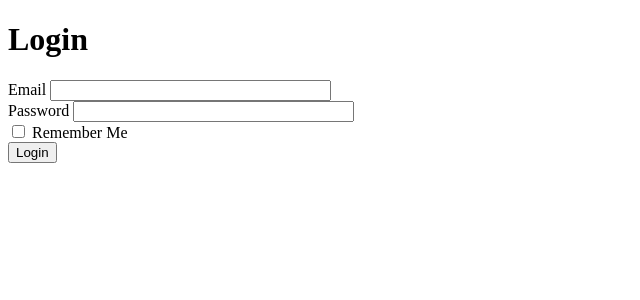
After one commit to yvonnegichovi/e-commerce, a Flask app: page /login in a window 1280 px wide. The commit adds this page. Shown: the top 300 px of the page, without its empty margins (0-640 px from the left). Run offline with Flask 3, Linux system fonts and the light colour scheme.

Commit message:
implemented login and register, set up database

```diff
--- a/entry/forms.py
+++ b/entry/forms.py
@@ -12,3 +12,10 @@ class RegistrationForm(FlaskForm):
     password = PasswordField('Password', validators=[DataRequired()])
     confirm_password = PasswordField('Confirm Password', validators=[DataRequired(), EqualTo('password')])
     submit = SubmitField('Register')
+
+
+class LoginForm(FlaskForm):
+    email = StringField('Email', validators=[DataRequired(), Email()])
+    password = PasswordField('Password', validators=[DataRequired()])
+    remember = BooleanField('Remember Me')
+    submit = SubmitField('Login')
--- a/entry/models.py
+++ b/entry/models.py
@@ -2,6 +2,12 @@ from flask_login import LoginManager, UserMixin, login_user, login_required, log
 from flask_sqlalchemy import SQLAlchemy
 from werkzeug.security import generate_password_hash, check_password_hash
 from datetime import datetime
+from entry import db, login_manager
+
+
+@login_manager.user_loader
+def load_user(user_id):
+    return User.query.get(int(user_id))
 
 
 class User(db.Model, UserMixin):
--- a/entry/routes/user_routes.py
+++ b/entry/routes/user_routes.py
@@ -1,9 +1,46 @@
 from flask import Blueprint, render_template, flash, redirect, url_for, request
-from entry.forms import RegistrationForm
+from entry.forms import RegistrationForm, LoginForm
 from entry.models import User
+from entry import app, db
+from flask_login import login_user, logout_user, login_required, current_user
 
 auth = Blueprint('auth', __name__)
 
 @auth.route('/register', methods=['GET', 'POST'])
 def register():
+    form = RegistrationForm()
+    if form.validate_on_submit():
+        existing_user = User.query.filter_by(email=form.email.data).first()
+        if existing_user:
+            flash('Email address already exists', 'danger')
+            return redirect(url_for('auth.register'))
+
+        new_user = User(
+            name=form.name.data,
+            email=form.email.data,
+            phone=form.phone.data,
+            password=generate_password_hash(form.password_hash.data)
+        )
+        db.session.add(new_user)
+        db.session.commit()
+        flash('Registration successful! Please log in.', 'success')
+        return redirect(url_for('auth.login'))
     return render_template('register.html', title='Register', form=form)
+
+
+@auth.route('/login', methods=['GET', 'POST'])
+def login():
+    form = LoginForm()
+    if form.validate_on_submit():
+        user = User.query.filter_by(email=form.email.data).first()
+        if user and check_password_hash(user.password, form.password.data):
+            login_user(user, remember=form.remember.data)
+            return redirect(url_for('dashboard'))
+        flash('Invalid email or password', 'danger')
+    return render_template('login.html', title='Login', form=form)
+
+
+@auth.route('/dashboard')
+@login_required
+def dashboard():
+    return render_template('dashboard.html', title='Dashboard')
--- a/entry/templates/home.html
+++ b/entry/templates/home.html
@@ -31,7 +31,7 @@
                         <a class="nav-link" href="{{ url_for('auth.register') }}">Register</a>
                     </li>
                     <li class="nav-item">
-                        <a class="nav-link" href="#">Login</a>
+                        <a class="nav-link" href="{{ url_for('auth.login') }}">Login</a>
                     </li>
                 </ul>
             </div>
--- /dev/null
+++ b/entry/templates/login.html
@@ -0,0 +1,39 @@
+<!DOCTYPE html>
+<html lang="en">
+<head>
+    <meta charset="UTF-8">
+    <meta name="viewport" content="width=device-width, initial-scale=1.0">
+    <title>Zed Beauty - Login</title>
+</head>
+<body>
+    <h1>Login</h1>
+    <form method="POST">
+        {{ form.hidden_tag() }}  <!-- Include CSRF token -->
+
+        <div>
+            <label for="email">Email</label>
+            {{ form.email(size=32) }}
+            {% for error in form.email.errors %}
+                <span style="color: red;">[{{ error }}]</span>
+            {% endfor %}
+        </div>
+
+        <div>
+            <label for="password">Password</label>
+            {{ form.password(size=32) }}
+            {% for error in form.password.errors %}
+                <span style="color: red;">[{{ error }}]</span>
+            {% endfor %}
+        </div>
+
+        <div>
+            {{ form.remember() }}  <!-- Render the Remember Me checkbox -->
+            <label for="remember">Remember Me</label>
+        </div>
+
+        <div>
+            {{ form.submit() }}
+        </div>
+    </form>
+</body>
+</html>
--- a/entry/templates/register.html
+++ b/entry/templates/register.html
@@ -26,7 +26,7 @@
                         <a class="nav-link" href="{{ url_for('auth.register') }}">Register</a>
                     </li>
                     <li class="nav-item">
-                        <a class="nav-link" href="#">Login</a>
+                        <a class="nav-link" href="{{ url_for('auth.login') }}">Login</a>
                     </li>
                 </ul>
             </div>
```
Also changed, not shown: entry/__init__.py (+7 -0 lines), entry/templates/dashboard.html (added, +57 -0 lines), 3 other files.
